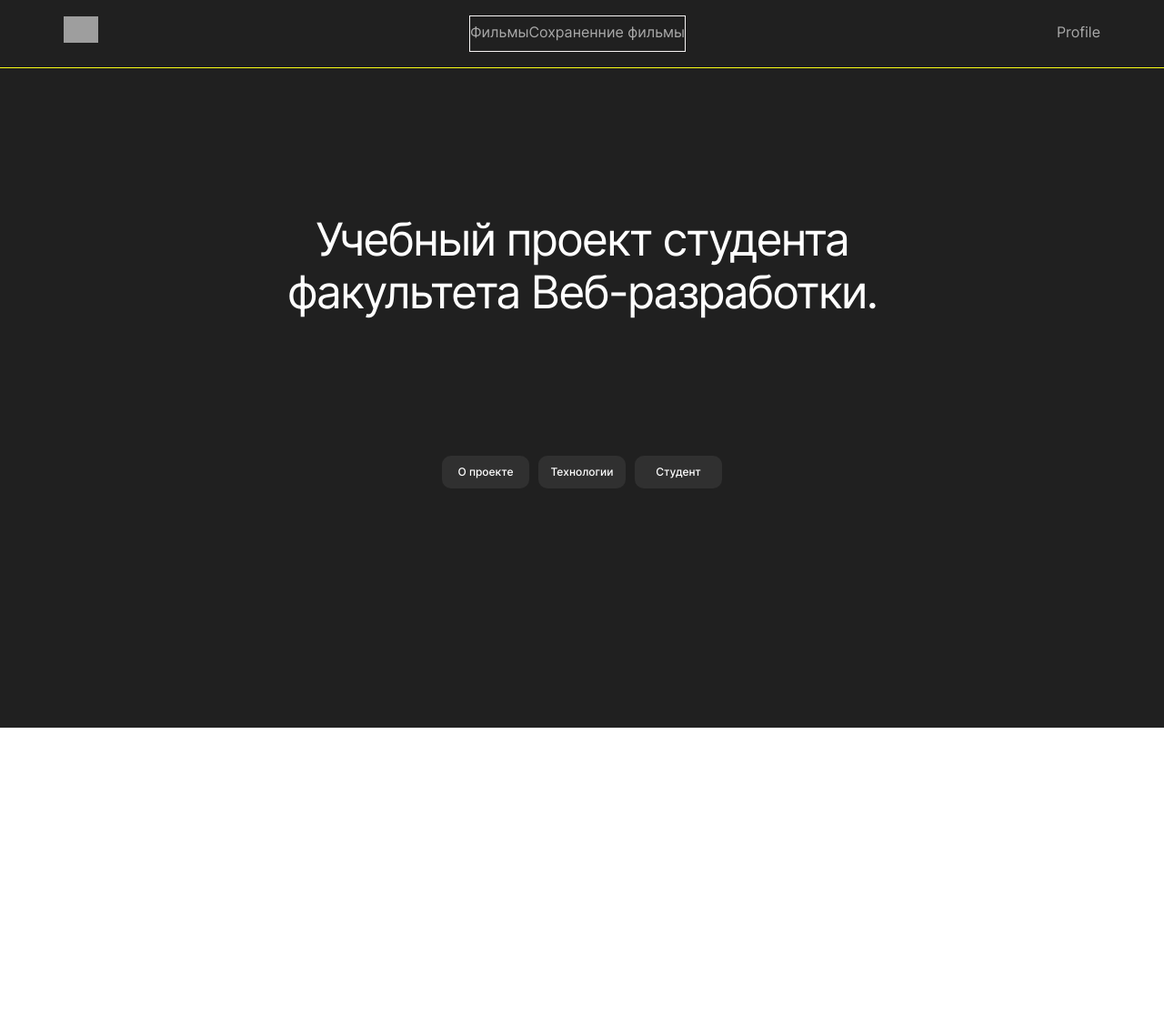
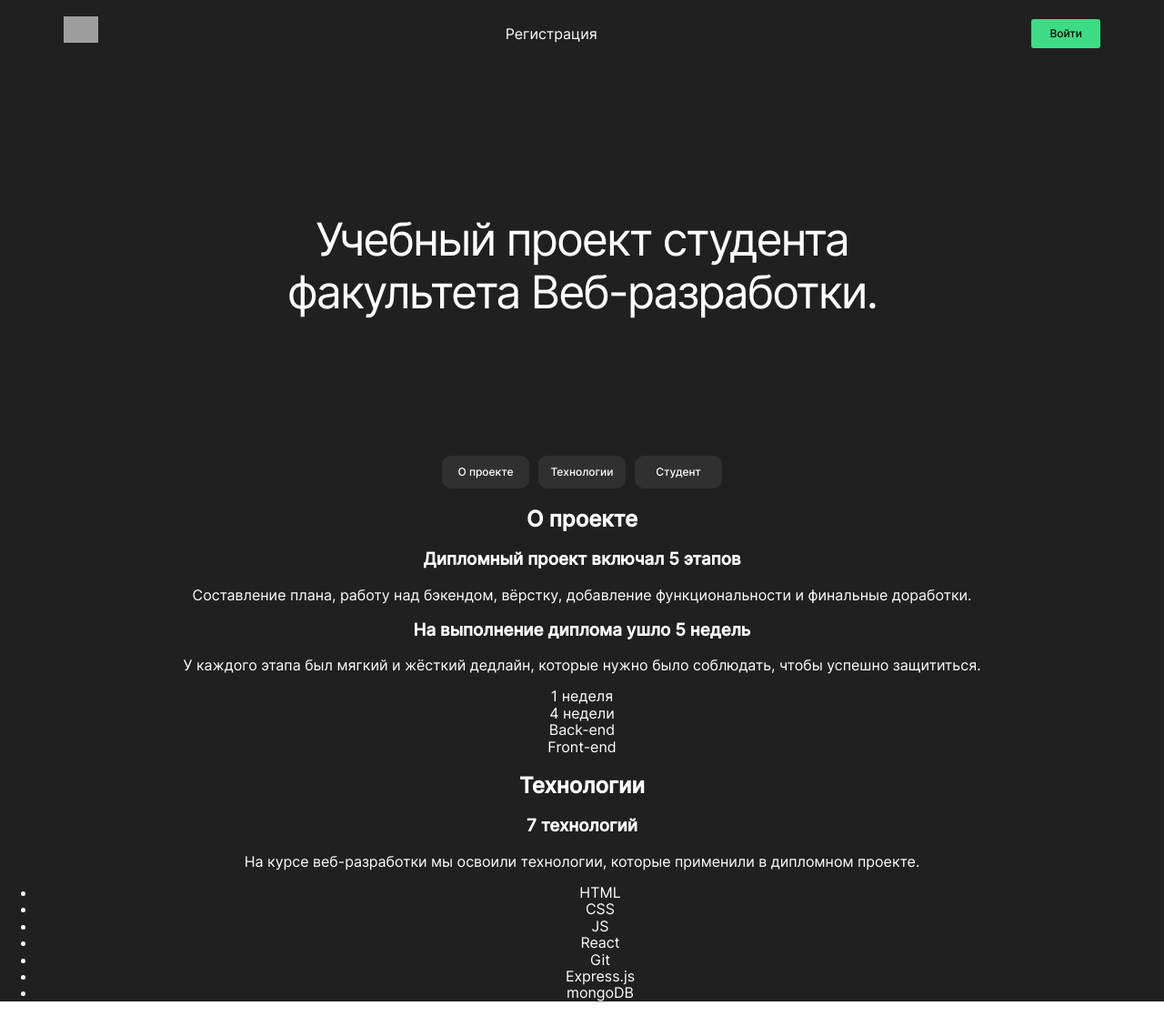
Before and after one commit to 7Sergey/movies-explorer-frontend, a React (Create React App) app: page / in a window 1280 px wide. Shown: the whole page at 91% size. Before the commit the page ends 800 px from the top, so only its background shows below. Built offline with nearby package versions, Linux system fonts and the light colour scheme; grey boxes are pictures that could not be loaded.

Commit message:
add components Promo, AboutProject, Techs

```diff
--- /dev/null
+++ b/src/components/AboutProject/AboutProject.js
@@ -0,0 +1,31 @@
+function AboutProject() {
+  return (
+    <div>
+      <h2>О проекте</h2>
+      <div>
+        {/* тут грид 2х2 */}
+
+        <h3>Дипломный проект включал 5 этапов</h3>
+        <p>
+          Составление плана, работу над бэкендом, вёрстку, добавление
+          функциональности и финальные доработки.
+        </p>
+
+        <h3>На выполнение диплома ушло 5 недель</h3>
+        <p>
+          У каждого этапа был мягкий и жёсткий дедлайн, которые нужно было
+          соблюдать, чтобы успешно защититься.
+        </p>
+      </div>
+      <div className="__grid">
+        {/* тут тоже грид 2х2 (1неделя, 4 недели, бекенд, фронтенд) */}
+        <div>1 неделя</div>
+        <div>4 недели</div>
+        <div>Back-end</div>
+        <div>Front-end</div>
+      </div>
+    </div>
+  );
+}
+
+export default AboutProject;
--- a/src/components/Header/Header.css
+++ b/src/components/Header/Header.css
@@ -6,10 +6,12 @@
   min-width: 320px;
   display: flex;
   justify-content: space-between;
-  outline: 1px solid #fbff15;
+  /* outline: 1px solid #fbff15; */
+  align-items: center;
 }
 
 .header__logo {
+  margin-left: 0;
   background-image: url(../../images/logo.svg);
   background-size: contain;
   background-repeat: no-repeat;
@@ -18,23 +20,57 @@
 }
 
 .header__container {
-  outline: 1px solid #f7f4f4;
+  /* outline: 1px solid #f7f4f4; */
   display: flex;
   margin: 0 auto 0;
+  grid-column-gap: 16px;
 }
 .header__button {
   text-decoration: none;
-  color: #a9a9a9;
   border: none;
-
+  color: #ffffff;
   margin: 0;
   padding: 0;
-  margin-top: 8px;
-  background: transparent;
+
   transition: opacity 0.4s ease;
   cursor: pointer;
 }
 .header__button:hover {
   opacity: 0.6;
-  /* color: red; */
 }
+
+.header__link {
+  font-family: Inter;
+  font-size: 13px;
+  font-weight: 400;
+  line-height: 18px;
+  letter-spacing: 0em;
+}
+
+.header__btn-account {
+  width: 100px;
+  height: 32px;
+  border-radius: 20px;
+  background-color: #313131;
+  font-family: Inter;
+  font-size: 14px;
+  font-weight: 500;
+  line-height: 16px;
+  letter-spacing: 0px;
+  display: flex;
+  align-items: center;
+  justify-content: center;
+}
+
+.header__btn-signin {
+  margin-left: 30px;
+  background-color: #3ddc84;
+  font-family: Inter;
+  font-size: 12px;
+  font-weight: 500;
+  line-height: 16px;
+  letter-spacing: 0px;
+  border-radius: 3px;
+  padding: 8px 20px;
+  color: black;
+}
--- a/src/components/Header/Header.js
+++ b/src/components/Header/Header.js
@@ -4,7 +4,7 @@ import "./Header.css";
 
 function Header() {
   const href = useMatch({ path: `${window.location.pathname}`, end: false });
-  const isRootHref = href.pathname.endsWith("/");
+  const isRootHref = href.pathname.endsWith("/d");
 
   return (
     <>
@@ -14,16 +14,22 @@ function Header() {
         {isRootHref ? (
           <>
             <div className="header__container">
-              <Link className="header__button" to={"./movies"}>
+              <Link className="header__button header__link" to={"./movies"}>
                 {"Фильмы"}
               </Link>
-              <Link className="header__button" to={"./saved-movies"}>
+              <Link
+                className="header__button header__link"
+                to={"./saved-movies"}
+              >
                 {"Сохраненние фильмы"}
               </Link>
             </div>
 
-            <Link className="header__button" to={"./profile"}>
-              {"Profile"}
+            <Link
+              className="header__button header__btn-account"
+              to={"./profile"}
+            >
+              {"Аккаунт"}
             </Link>
           </>
         ) : (
@@ -31,7 +37,10 @@ function Header() {
             <Link className="header__button" to={"./sign-up"}>
               {"Регистрация"}
             </Link>
-            <Link className="header__button" to={"./sign-in"}>
+            <Link
+              className="header__button header__btn-signin"
+              to={"./sign-in"}
+            >
               {"Войти"}
             </Link>
           </>
--- a/src/components/Main/Main.js
+++ b/src/components/Main/Main.js
@@ -1,9 +1,13 @@
+import AboutProject from "../AboutProject/AboutProject";
 import Promo from "../Promo/Promo";
+import Techs from "../Techs/Techs";
 
 function Main() {
   return (
     <div className="Main">
       <Promo />
+      <AboutProject />
+      <Techs />
     </div>
   );
 }
--- a/src/components/NavTab/NavTab.css
+++ b/src/components/NavTab/NavTab.css
@@ -19,4 +19,10 @@
   letter-spacing: 0px;
   background-color: #303030;
   color: white;
+
+  transition: opacity 0.4s ease;
+  cursor: pointer;
 }
+.nav-tab__item:hover {
+  opacity: 0.6;
+}
--- /dev/null
+++ b/src/components/Techs/Techs.js
@@ -0,0 +1,27 @@
+function Techs() {
+  return (
+    <div>
+      <h2>Технологии</h2>
+      <div>
+        <h3>7 технологий</h3>
+        <p>
+          На курсе веб-разработки мы освоили технологии, которые применили в
+          дипломном проекте.
+        </p>
+        <div>
+          <ul>
+            <li>HTML</li>
+            <li>CSS</li>
+            <li>JS</li>
+            <li>React</li>
+            <li>Git</li>
+            <li>Express.js</li>
+            <li>mongoDB</li>
+          </ul>
+        </div>
+      </div>
+    </div>
+  );
+}
+
+export default Techs;
```
Also changed, not shown: src/components/AboutProject/AboutProject.css (added), src/components/Techs/Techs.css (added).
